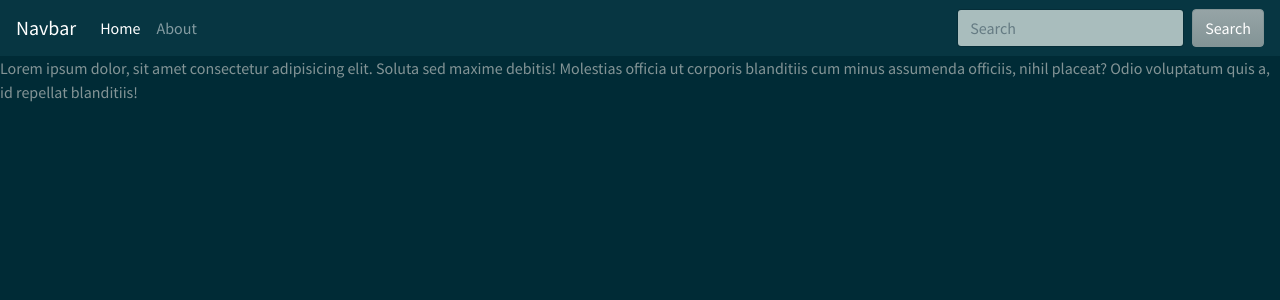
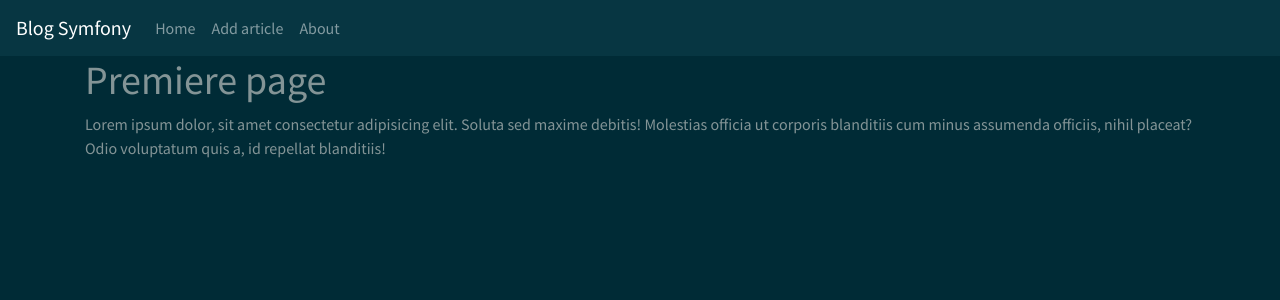
Before and after one commit to veronj/blog_symfony, a Symfony app: template templates/home/index.html.twig in a window 1280 px wide. Shown: the top 300 px of the page. Run offline with Twig, Linux system fonts and the light colour scheme; the template is opened without the code that fills it, so the values that code supplies are empty; some libraries are stand-ins or nearby versions.

Commit message:
about page

```diff
--- a/templates/base.html.twig
+++ b/templates/base.html.twig
@@ -7,27 +7,28 @@
     </head>
     <body>
         <nav class="navbar navbar-expand-lg navbar-dark bg-dark">
-        <a class="navbar-brand" href="#">Navbar</a>
+            <a class="navbar-brand" href="/home">Blog Symfony</a>
             <button class="navbar-toggler" type="button" data-toggle="collapse" data-target="#navbarColor02" aria-controls="navbarColor02" aria-expanded="false" aria-label="Toggle navigation">
                 <span class="navbar-toggler-icon"></span>
             </button>
-
             <div class="collapse navbar-collapse" id="navbarColor02">
                 <ul class="navbar-nav mr-auto">
-            <li class="nav-item active">
-                <a class="nav-link" href="#">Home <span class="sr-only">(current)</span></a>
+                    <li class="nav-item">
+                        <a class="nav-link" href="/home">Home</a>
                     </li>
                     <li class="nav-item">
-                <a class="nav-link" href="#">About</a>
+                        <a class="nav-link" href="/add">Add article</a>
+                    </li>
+                    <li class="nav-item">
+                        <a class="nav-link" href="/about">About</a>
                     </li>
                 </ul>
-            <form class="form-inline my-2 my-lg-0">
-            <input class="form-control mr-sm-2" type="text" placeholder="Search">
-            <button class="btn btn-secondary my-2 my-sm-0" type="submit">Search</button>
-            </form>
             </div>
         </nav>
+        <div class="container">
         {% block body %}{% endblock %}
+        </div>
+
         {% block javascripts %}{% endblock %}
     </body>
 </html>
--- a/templates/home/index.html.twig
+++ b/templates/home/index.html.twig
@@ -3,7 +3,7 @@
 {% block title %}Page de remplissage{% endblock %}
 
 {% block body %}
-
+<h1>Premiere page</h1>
 <p>Lorem ipsum dolor, sit amet consectetur adipisicing elit. Soluta sed maxime debitis! Molestias officia ut corporis blanditiis cum minus assumenda officiis, nihil placeat? Odio voluptatum quis a, id repellat blanditiis!</p>
 
 
```
Also changed, not shown: src/Controller/HomeController.php (+10 -0 lines), templates/home/about.html.twig (added, +7 -0 lines). Lines whose indentation alone changed are shown as unchanged.
